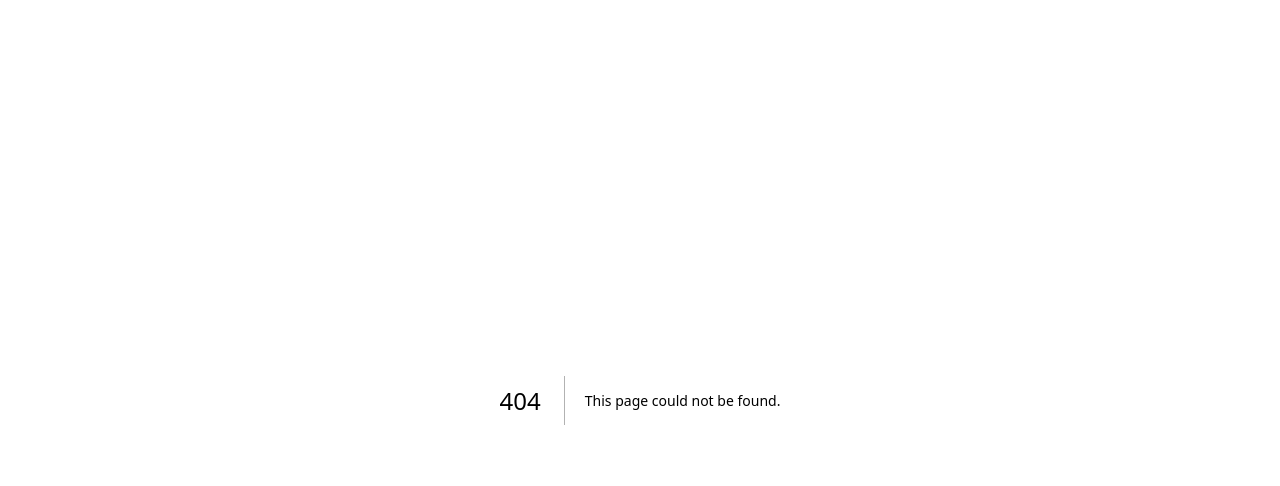
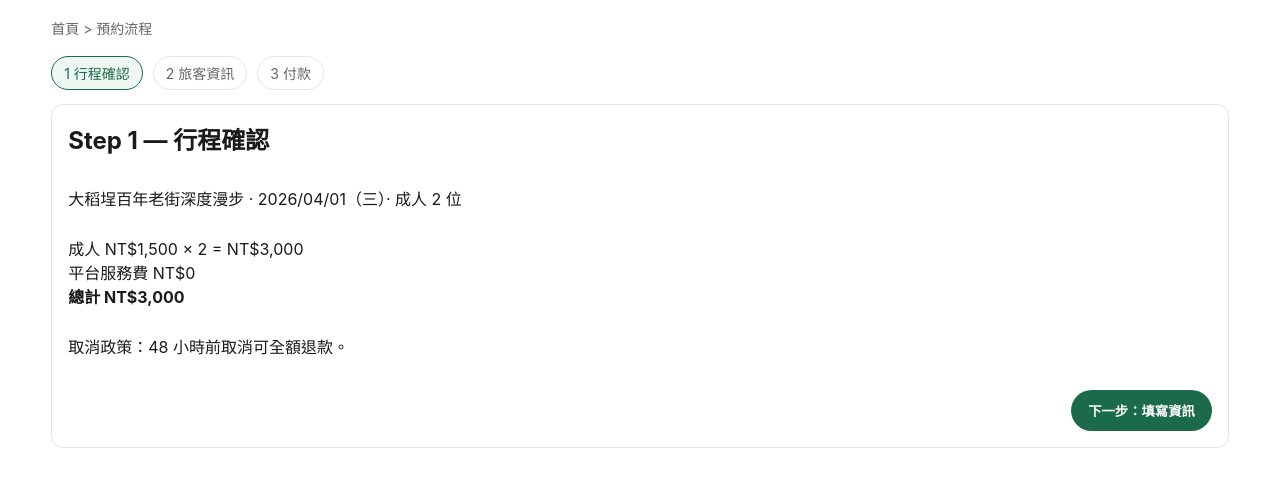
Before and after one commit to smallwei0301/tour-platform, a Next.js app in the folder apps/web/: page /booking/1 in a window 1280 px wide. Before the commit this address had no page. Shown: the top 486 px of the page. Built offline with nearby package versions, Linux system fonts and the light colour scheme.

Commit message:
feat(ui): add 3-step booking flow page

```diff
--- /dev/null
+++ b/apps/web/app/booking/[activityId]/page.tsx
@@ -0,0 +1,85 @@
+'use client';
+
+import { useState } from 'react';
+
+type Step = 1 | 2 | 3;
+
+export default function BookingFlowPage() {
+  const [step, setStep] = useState<Step>(1);
+  const [name, setName] = useState('');
+  const [phone, setPhone] = useState('');
+  const [email, setEmail] = useState('');
+  const [agree, setAgree] = useState(false);
+
+  return (
+    <main className="tp-container tp-booking-page">
+      <div className="tp-breadcrumb">首頁 &gt; 預約流程</div>
+
+      <div className="tp-stepper" aria-label="預約步驟">
+        <span className={step >= 1 ? 'active' : ''}>1 行程確認</span>
+        <span className={step >= 2 ? 'active' : ''}>2 旅客資訊</span>
+        <span className={step >= 3 ? 'active' : ''}>3 付款</span>
+      </div>
+
+      {step === 1 && (
+        <section className="tp-step-card">
+          <h1>Step 1 — 行程確認</h1>
+          <p>大稻埕百年老街深度漫步 · 2026/04/01（三）· 成人 2 位</p>
+          <div className="tp-price-lines">
+            <p>成人 NT$1,500 × 2 = NT$3,000</p>
+            <p>平台服務費 NT$0</p>
+            <strong>總計 NT$3,000</strong>
+          </div>
+          <p>取消政策：48 小時前取消可全額退款。</p>
+          <div className="tp-step-actions">
+            <button className="tp-btn tp-btn-primary" onClick={() => setStep(2)}>下一步：填寫資訊</button>
+          </div>
+        </section>
+      )}
+
+      {step === 2 && (
+        <section className="tp-step-card">
+          <h1>Step 2 — 旅客資訊</h1>
+          <label>姓名*
+            <input value={name} onChange={(e) => setName(e.target.value)} />
+          </label>
+          <label>電話*
+            <input value={phone} onChange={(e) => setPhone(e.target.value)} />
+          </label>
+          <label>電子信箱*
+            <input value={email} onChange={(e) => setEmail(e.target.value)} />
+          </label>
+          <label className="tp-checkline">
+            <input type="checkbox" checked={agree} onChange={(e) => setAgree(e.target.checked)} />
+            我已閱讀並同意服務條款與退款政策
+          </label>
+          <div className="tp-step-actions">
+            <button className="tp-btn tp-btn-ghost" onClick={() => setStep(1)}>上一步</button>
+            <button className="tp-btn tp-btn-primary" disabled={!name || !phone || !email || !agree} onClick={() => setStep(3)}>
+              下一步：付款
+            </button>
+          </div>
+        </section>
+      )}
+
+      {step === 3 && (
+        <section className="tp-step-card">
+          <h1>Step 3 — 付款</h1>
+          <p>付款方式：信用卡（ECPay）</p>
+          <label>卡號
+            <input placeholder="**** **** **** ****" />
+          </label>
+          <div className="tp-inline-2">
+            <label>MM/YY<input placeholder="04/30" /></label>
+            <label>CVV<input placeholder="123" /></label>
+          </div>
+          <p className="tp-payment-note">🔒 付款由 ECPay 加密處理，資料不經本站。</p>
+          <div className="tp-step-actions">
+            <button className="tp-btn tp-btn-ghost" onClick={() => setStep(2)}>上一步</button>
+            <button className="tp-btn tp-btn-primary">確認付款 NT$3,000</button>
+          </div>
+        </section>
+      )}
+    </main>
+  );
+}
--- a/apps/web/app/globals.css
+++ b/apps/web/app/globals.css
@@ -162,3 +162,25 @@ a { color: inherit; text-decoration: none; }
 @media (max-width: 1024px) {
   .tp-feature-3col { grid-template-columns: 1fr; }
 }
+
+
+.tp-booking-page { padding-bottom: 48px; }
+.tp-stepper { display: flex; gap: 10px; margin: 14px 0; flex-wrap: wrap; }
+.tp-stepper span { border: 1px solid var(--tp-border); border-radius: 999px; padding: 6px 12px; font-size: 14px; color: var(--tp-muted); }
+.tp-stepper span.active { border-color: var(--tp-primary); color: var(--tp-primary); background: #eef7f2; }
+.tp-step-card { border: 1px solid var(--tp-border); border-radius: 12px; padding: 16px; background: #fff; display: grid; gap: 10px; }
+.tp-step-card h1 { margin: 0 0 4px; font-size: 24px; }
+.tp-step-card label { display: grid; gap: 6px; font-size: 14px; }
+.tp-step-card input { border: 1px solid var(--tp-border); border-radius: 10px; padding: 9px 10px; }
+.tp-step-actions { display: flex; gap: 8px; justify-content: flex-end; margin-top: 6px; }
+.tp-checkline { display: flex !important; align-items: center; gap: 8px; }
+.tp-checkline input { width: auto; }
+.tp-inline-2 { display: grid; grid-template-columns: repeat(2,minmax(0,1fr)); gap: 8px; }
+.tp-payment-note { font-size: 13px; color: var(--tp-muted); }
+.tp-price-lines p, .tp-price-lines strong { margin: 0; }
+
+@media (max-width: 768px) {
+  .tp-step-actions { justify-content: stretch; flex-direction: column; }
+  .tp-step-actions .tp-btn { width: 100%; text-align: center; }
+  .tp-inline-2 { grid-template-columns: 1fr; }
+}
```
